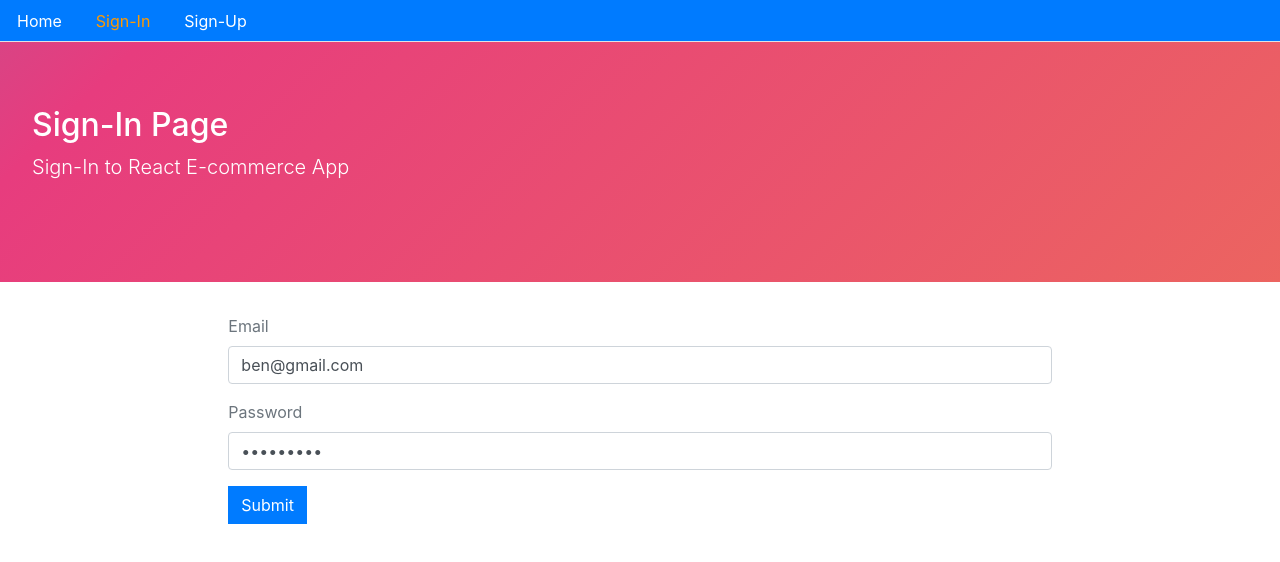
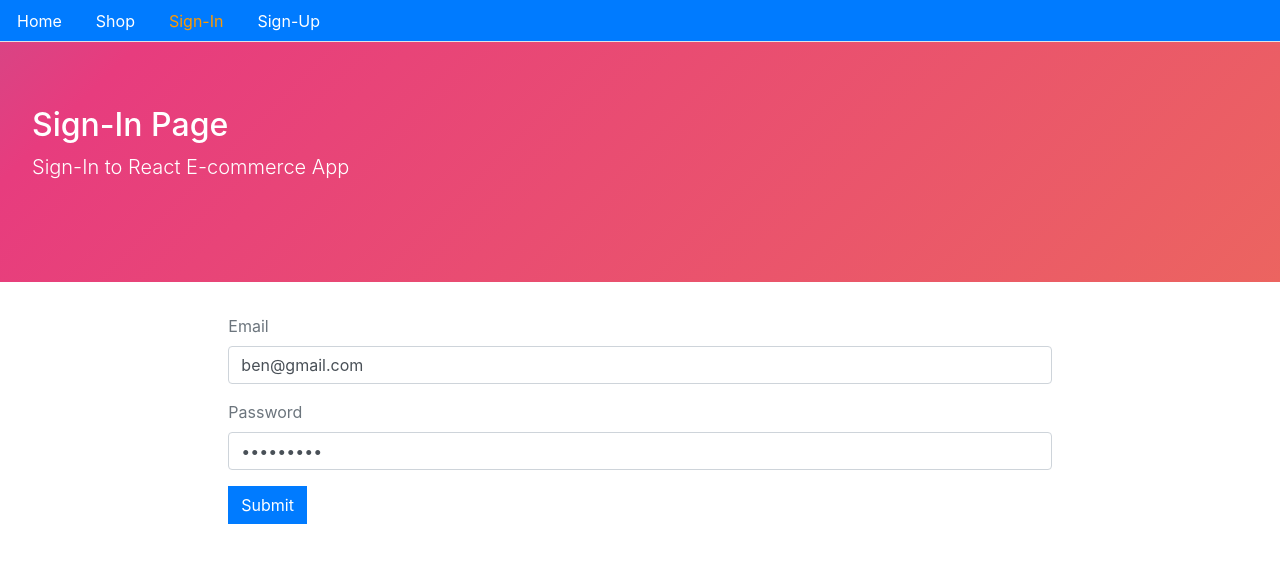
Before and after one commit to leolopez10/sweets, a React (Create React App) app in the folder client/: page /signin in a window 1280 px wide. Shown: the top 562 px of the page. Built offline with nearby package versions, Linux system fonts and the light colour scheme; no server answers.

Commit message:
created a shop page and added routing and nav link

```diff
--- a/client/src/Routes.js
+++ b/client/src/Routes.js
@@ -9,6 +9,7 @@
 import AdminDashboard from './user/AdminDashboard';
 import AddCategory from './admin/AddCategory';
 import AddProduct from './admin/AddProduct';
+import Shop from './core/Shop';
 
 //using axios to check if frontend is connected to backend
 import axios from 'axios'
@@ -23,6 +24,7 @@
         <BrowserRouter>
             <Switch>
                 <Route path='/' exact component={Home} />
+                <Route path='/shop' exact component={Shop} />
                 <Route path='/signin' exact component={Signin} />
                 <Route path='/signup' exact component={Signup} />
                 <PrivateRoute path='/user/dashboard' exact component={Dashboard} />
--- a/client/src/core/Home.js
+++ b/client/src/core/Home.js
@@ -59,7 +59,7 @@
             </div>
 
         </Layout>
-    )
-}
+    );
+};
 
 export default Home;
--- a/client/src/core/Menu.js
+++ b/client/src/core/Menu.js
@@ -22,6 +22,16 @@
                     to="/"
                 >
                     Home
+                </Link>
+            </li>
+
+            <li className="nav-item">
+                <Link
+                    className="nav-link"
+                    style={isActive(history, '/shop')}
+                    to="/shop"
+                >
+                    Shop
                 </Link>
             </li>
 
--- /dev/null
+++ b/client/src/core/Shop.js
@@ -0,0 +1,17 @@
+import React, { useState, useEffect } from 'react';
+import Layout from './Layout';
+import { getProducts } from './apiCore';
+import Card from './Card';
+
+const Shop = () => {
+    return (
+        <Layout title="Home Page" description="Node React E-commerce App" className="container-fluid">
+            <div className='row'>
+                <div className='col-4'>left sidebar</div>
+                <div className='col-8'>right</div>
+            </div>
+        </Layout>
+    );
+};
+
+export default Shop
```
